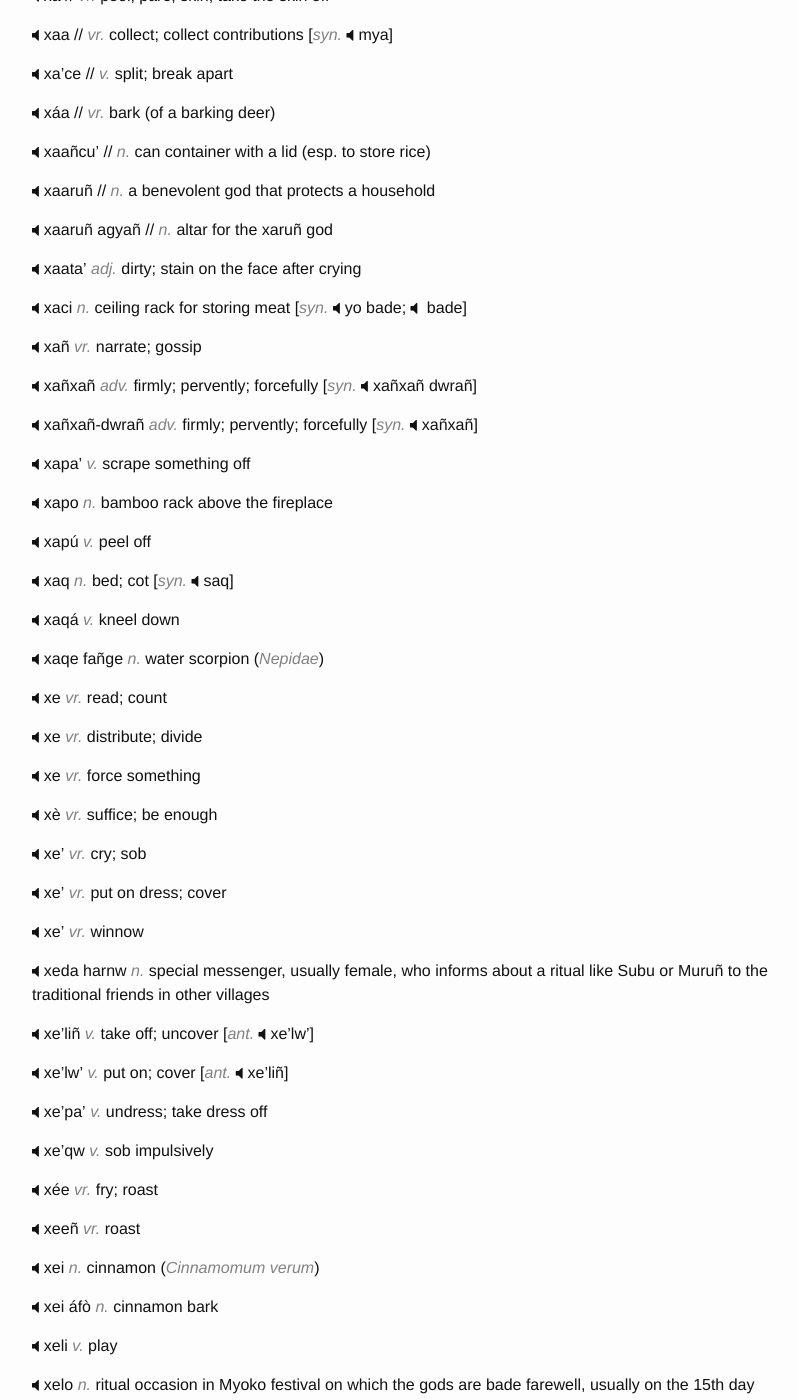
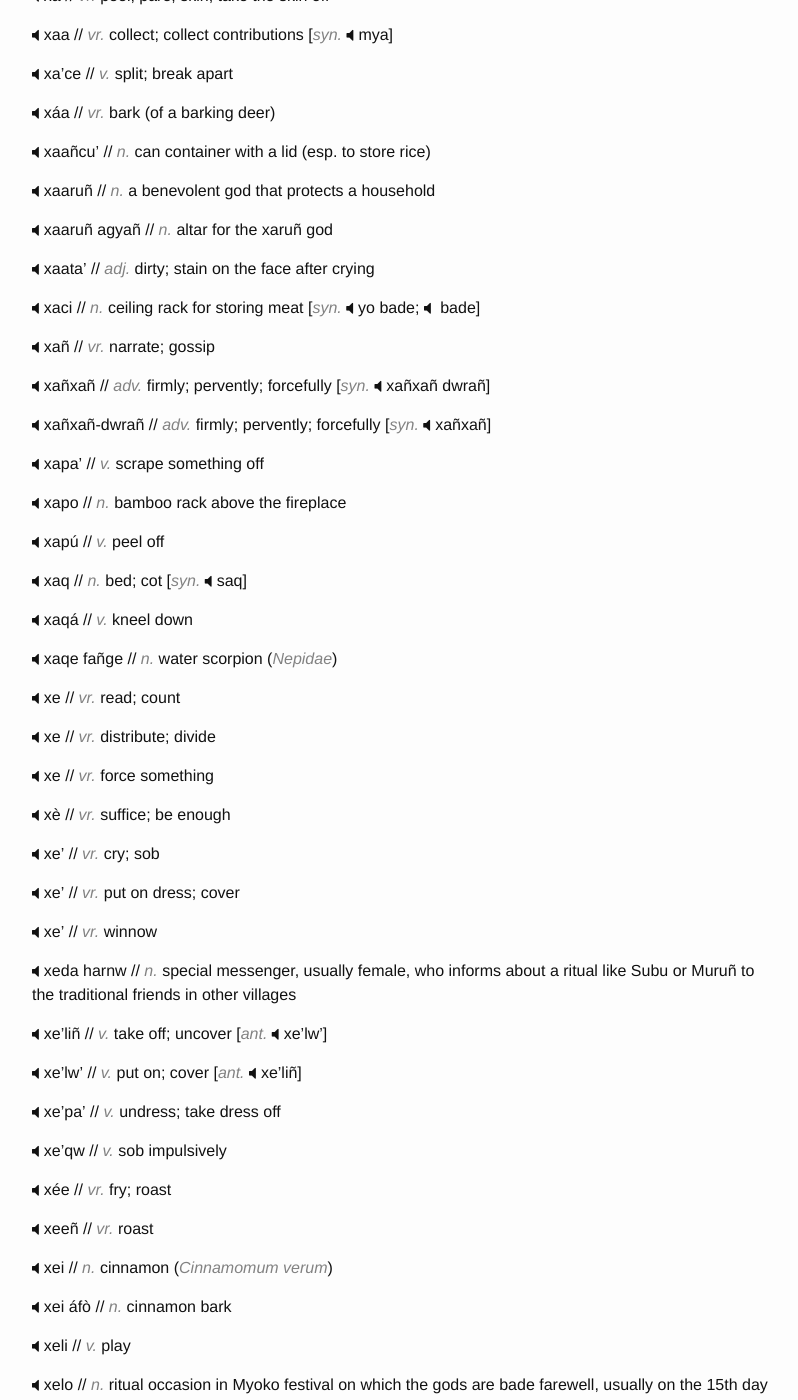
Before and after one commit to hacksparrow/language.apatani.org, a Jekyll site: the page built from dictionary/x.md, in a window 1280 px wide and 1400 px high, scrolled down 298 px. Shown: the whole window, without its empty margins (238-1036 px from the left). Built offline with Jekyll 4.4.1, drawn with Linux system fonts in a browser that asks for light colours; nearby versions of some CDN libraries; comment, search, counter and statistics services are not loaded; some of the changed text lies outside the part shown.

Commit message:
Update x.md

```diff
--- a/dictionary/x.md
+++ b/dictionary/x.md
@@ -27,244 +27,244 @@ __xaaruñ__	// _n._	a benevolent god that protects a household
 __xaaruñ agyañ__	// _n._	altar for the xaruñ god
 
 
-__xaata'__	_adj._	dirty; stain on the face after crying
+__xaata'__ //	_adj._	dirty; stain on the face after crying
 
 
-__xaci__	_n._	ceiling rack for storing meat	[_syn._	yo bade; bade]
+__xaci__	// _n._	ceiling rack for storing meat	[_syn._	yo bade; bade]
 
 
-__xañ__	_vr._	narrate; gossip
+__xañ__	// _vr._	narrate; gossip
 
 
-__xañxañ__	_adv._	firmly; pervently; forcefully	[_syn._	xañxañ dwrañ]
+__xañxañ__ //	_adv._	firmly; pervently; forcefully	[_syn._	xañxañ dwrañ]
 
 
-__xañxañ-dwrañ__	_adv._	firmly; pervently; forcefully	[_syn._	xañxañ]
+__xañxañ-dwrañ__	// _adv._	firmly; pervently; forcefully	[_syn._	xañxañ]
 
 
-__xapa'__	_v._	scrape something off
+__xapa'__ //	_v._	scrape something off
 
 
-__xapo__	_n._	bamboo rack above the fireplace
+__xapo__	// _n._	bamboo rack above the fireplace
 
 
-__xapú__	_v._	peel off
+__xapú__	// _v._	peel off
 
 
-__xaq__	_n._	bed; cot	[_syn._	saq]
+__xaq__	// _n._	bed; cot	[_syn._	saq]
 
 
-__xaqá__	_v._	kneel down
+__xaqá__	// _v._	kneel down
 
 
-__xaqe fañge__	_n._	water scorpion (_Nepidae_)
+__xaqe fañge__	// _n._	water scorpion (_Nepidae_)
 
 
-__xe__	_vr._	read; count
+__xe__	// _vr._	read; count
 
 
-__xe__	_vr._	distribute; divide
+__xe__	// _vr._	distribute; divide
 
 
-__xe__	_vr._	force something
+__xe__	// _vr._	force something
 
 
-__xè__	_vr._	suffice; be enough
+__xè__	// _vr._	suffice; be enough
 
 
-__xe'__	_vr._	cry; sob
+__xe'__	// _vr._	cry; sob
 
 
-__xe'__	_vr._	put on dress; cover
+__xe'__	// _vr._	put on dress; cover
 
 
-__xe'__	_vr._	winnow
+__xe'__	// _vr._	winnow
 
 
-__xeda harnw__	_n._	special messenger, usually female, who informs about a ritual like Subu or Muruñ to the traditional friends in other villages
+__xeda harnw__	// _n._	special messenger, usually female, who informs about a ritual like Subu or Muruñ to the traditional friends in other villages
 
 
-__xe'liñ__	_v._	take off; uncover	[_ant._	xe'lw']
+__xe'liñ__	// _v._	take off; uncover	[_ant._	xe'lw']
 
 
-__xe'lw'__	_v._	put on; cover	[_ant._	xe'liñ]
+__xe'lw'__	// _v._	put on; cover	[_ant._	xe'liñ]
 
 
-__xe'pa'__	_v._	undress; take dress off
+__xe'pa'__	// _v._	undress; take dress off
 
 
-__xe'qw__	_v._	sob impulsively
+__xe'qw__	// _v._	sob impulsively
 
 
-__xée__	_vr._	fry; roast
+__xée__	// _vr._	fry; roast
 
 
-__xeeñ__	_vr._	roast
+__xeeñ__	// _vr._	roast
 
 
-__xei__	_n._	cinnamon (_Cinnamomum verum_)
+__xei__	// _n._	cinnamon (_Cinnamomum verum_)
 
 
-__xei áfò__	_n._	cinnamon bark
+__xei áfò__	// _n._	cinnamon bark
 
 
-__xeli__	_v._	play
+__xeli__	// _v._	play
 
 
-__xelo__	_n._	ritual occasion in Myoko festival on which the gods are bade farewell, usually on the 15th day of the festival
+__xelo__	// _n._	ritual occasion in Myoko festival on which the gods are bade farewell, usually on the 15th day of the festival
 
 
-__xelw'__	_v._	force someone to do something
+__xelw'__	// _v._	force someone to do something
 
 
-__xeñ__	_vr._	cut
+__xeñ__	//_vr._	cut
 
 
-__xeñ__	_vr._	toil	[_syn._	apó xeñ]
+__xeñ__	//_vr._	toil	[_syn._	apó xeñ]
 
 
-__xeñji'__	_n._	temple	[_var._	xezi']
+__xeñji'__	// _n._	temple	[_var._	xezi']
 
 
-__xeñji' amú__	_n._	hair on the temple
+__xeñji' amú__	// _n._	hair on the temple
 
 
-__xeñpi__	_v._	dry by heating
+__xeñpi__	// _v._	dry by heating
 
 
-__xeñqu__	_v._	warm something
+__xeñqu__	// _v._	warm something
 
 
-__xeñtw pakù__	_n._	ashy wood pigeon (_Columba pulchricollis_)
+__xeñtw pakù__	// _n._	ashy wood pigeon (_Columba pulchricollis_)
 
 
-__xeta'__	_n._	book	[_or._	Assamese]
+__xeta'__	// _n._	book	[_or._	Assamese]
 
 
-__xezi'__	_n._	temple	[_var._	xeñji']
+__xezi'__	// _n._	temple	[_var._	xeñji']
 
 
-__xirki__	_n._	window
+__xirki__	// _n._	window
 
 
-__xo'__	_vr._	crow (as a cock)
+__xo'__	// _vr._	crow (as a cock)
 
 
-__xo'__	_vr._	pry open
+__xo'__	// _vr._	pry open
 
 
-__xo'kó-xo'pè__	_adj._	disorganized; mess; tangled
+__xo'kó-xo'pè__	// _adj._	disorganized; mess; tangled
 
 
-__xomu__	_n._	ritual element of an altar
+__xomu__	// _n._	ritual element of an altar
 
 
-__xomyú__	_adj._	tapering
+__xomyú__	// _adj._	tapering
 
 
-__xoñcañ__	_n._	corner
+__xoñcañ__	// _n._	corner
 
 
-__xoñdañ__	_n._	front or back wall of a house	[_syn._	piñdañ]
+__xoñdañ__	// _n._	front or back wall of a house	[_syn._	piñdañ]
 
 
-__xoñxuñ__	_n._	falcon; eagle
+__xoñxuñ__	// _n._	falcon; eagle
 
 
-__xoo__	_vr._	stir
+__xoo__	// _vr._	stir
 
 
-__xooló__	_adj._	main; supreme; principal; chief; head
+__xooló__	// _adj._	main; supreme; principal; chief; head
 
 
-__xoopa'__	_v._	remove something by using a stick as a lever
+__xoopa'__	// _v._	remove something by using a stick as a lever
 
 
-__xootu__	_n._	metal skewer for male hair knot
+__xootu__	// _n._	metal skewer for male hair knot
 
 
-__xú__	_vr._	aim
+__xú__	// _vr._	aim
 
 
-__xú__	_vr._	cut off; prune
+__xú__	// _vr._	cut off; prune
 
 
-__xú__	_vr._	measure
+__xú__	// _vr._	measure
 
 
-__xugyu'__	_n._	funnel shaped cane or bamboo distiller
+__xugyu'__	// _n._	funnel shaped cane or bamboo distiller
 
 
-__xui'__	_adj._	sour
+__xui'__	// _adj._	sour
 
 
-__xuñta__	_n._	timber; wooden post
+__xuñta__	// _n._	timber; wooden post
 
 
-__xuu__	_adj._	old
+__xuu__	// _adj._	old
 
 
-__xw__	_num._	six
+__xw__	// _num._	six
 
 
-__xw__	_vr._	cost; value
+__xw__	// _vr._	cost; value
 
 
-__xw__	_vr._	count; innumerate
+__xw__	// _vr._	count; innumerate
 
 
-__xw__	_vr._	slide while in sitting position; scoot
+__xw__	// _vr._	slide while in sitting position; scoot
 
 
-__xw'__	_vr._	prod; pound
+__xw'__	// _vr._	prod; pound
 
 
-__xwka__	_v._	count; innumerate
+__xwka__	// _v._	count; innumerate
 
 
-__xw'ko'__	_v._	unbolt
+__xw'ko'__ //	_v._	unbolt
 
 
-__xwbe__	_n._	other
+__xwbe__	// _n._	other
 
 
-__xwbo ajiñ__	_n._	ceremonial friend
+__xwbo ajiñ__	// _n._	ceremonial friend
 
 
-__xwbo lariñ__	_n._	millipede
+__xwbo lariñ__	// _n._	millipede
 
 
-__xwce__	_v._	divide (by counting) [_Entym._ xw (count) + tace (divide)]
+__xwce__ //	_v._	divide (by counting) [_Entym._ xw (count) + tace (divide)]
 
 
-__xwdiñ__	_v._	add
+__xwdiñ__	// _v._	add
 
 
-__xwjañ__	_n._	small intestine
+__xwjañ__	// _n._	small intestine
 
 
-__xwjañ-xwro__	_n._	bowels
+__xwjañ-xwro__	// _n._	bowels
 
 
-__xwlañ__	_n._	a variety of red-brown squirrel
+__xwlañ__	// _n._	a variety of red-brown squirrel
 
 
-__xwnwñ__	_adj._	costly; valued
+__xwnwñ__	// _adj._	costly; valued
 
 
-__xwpa'__	_v._	substract
+__xwpa'__	// _v._	substract
 
 
-__xwpó__	_v._	cut a tree in the middle of its trunk
+__xwpó__	// _v._	cut a tree in the middle of its trunk
 
 
-__xwqw-xaqa__	_adj._	muddle
+__xwqw-xaqa__	// _adj._	muddle
 
 
-__xwro__	_n._	large intestine
+__xwro__	// _n._	large intestine
 
 
-__xwtiñ__	_v._	compare
+__xwtiñ__	// _v._	compare
 
 
 __xww__	_vr._	boil; cook
```
